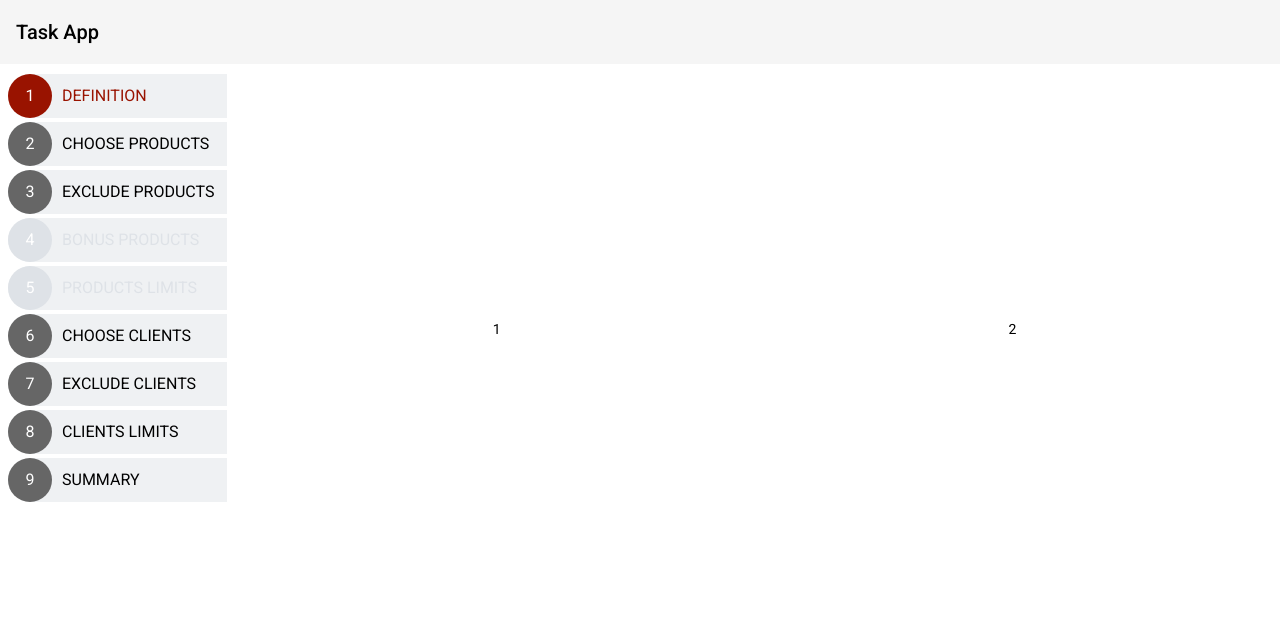
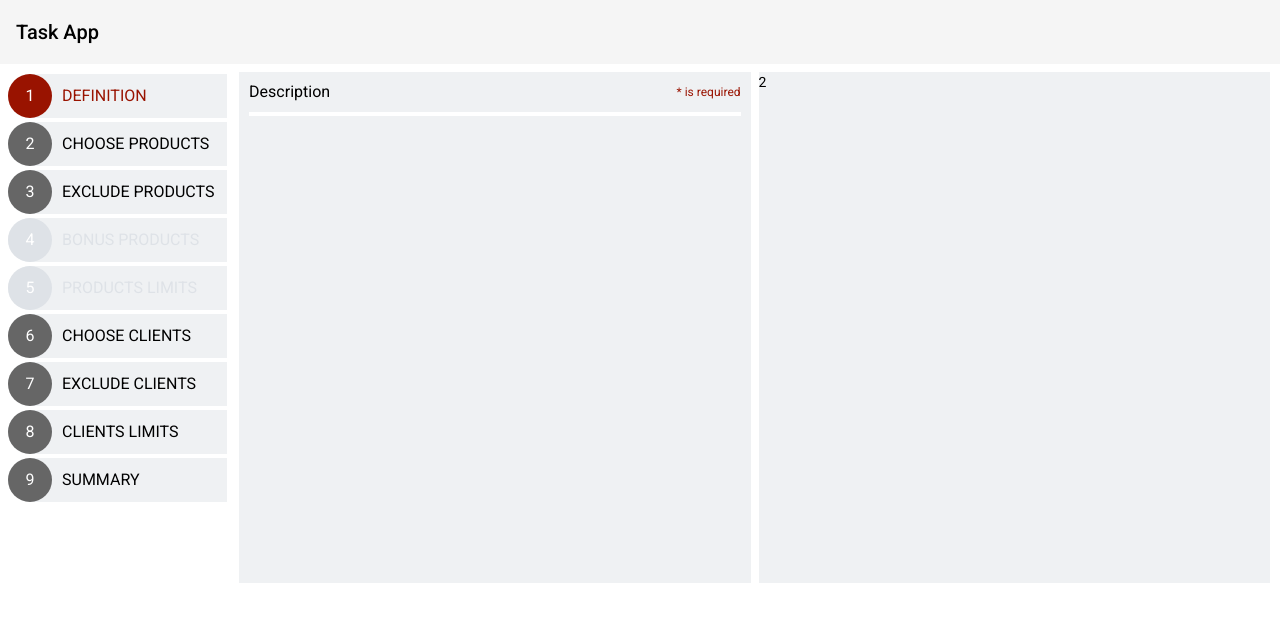
Before and after one commit to Luukess/nbt, an Angular app: page /definition in a window 1280 px wide. Shown: the top 622 px of the page. Built offline with nearby package versions, Linux system fonts and the light colour scheme.

Commit message:
Feat: added form description component, created global selector for required label

```diff
--- a/src/app/app.module.ts
+++ b/src/app/app.module.ts
@@ -15,6 +15,7 @@ import { ExcludeClientsPageComponent } from './pages/exclude-clients-page/exclud
 import { ClientsLimitsPageComponent } from './pages/clients-limits-page/clients-limits-page.component';
 import { SummaryPageComponent } from './pages/summary-page/summary-page.component';
 import { DesktopNavComponent } from './components/desktop-nav/desktop-nav.component';
+import { DescriptionformComponent } from './pages/definition-page/descriptionform/descriptionform.component';
 
 @NgModule({
     declarations: [
@@ -26,6 +27,7 @@ import { DesktopNavComponent } from './components/desktop-nav/desktop-nav.compon
         ClientsLimitsPageComponent,
         SummaryPageComponent,
         DesktopNavComponent,
+        DescriptionformComponent,
     ],
     imports: [
         BrowserModule,
--- a/src/app/pages/definition-page/definition-page.component.html
+++ b/src/app/pages/definition-page/definition-page.component.html
@@ -1,4 +1,4 @@
-<mat-grid-list [cols]="cols">
-    <mat-grid-tile>1</mat-grid-tile>
+<mat-grid-list id="definition-grid-main" [cols]="cols" gutterSize="8">
+    <mat-grid-tile><app-descriptionform></app-descriptionform></mat-grid-tile>
     <mat-grid-tile>2</mat-grid-tile>
 </mat-grid-list>
--- /dev/null
+++ b/src/app/pages/definition-page/descriptionform/descriptionform.component.html
@@ -0,0 +1,6 @@
+<div id="description-form-container">
+    <div id="header-description-form">
+        <p class="header-p name-of-header">Description</p>
+        <p class="header-p required-label">* is required</p>
+    </div>
+</div>
--- /dev/null
+++ b/src/app/pages/definition-page/descriptionform/descriptionform.component.scss
@@ -0,0 +1,22 @@
+#description-form-container {
+    width: 100%;
+    // background-color: red;
+    padding: 0 10px;
+
+    #header-description-form {
+        display: flex;
+        justify-content: space-between;
+        align-items: center;
+        width: 100%;
+        height: 44px;
+        border-bottom: 4px solid white;
+
+        .name-of-header {
+            font-size: 16px;
+        }
+
+        .header-p {
+            margin: 0;
+        }
+    }
+}
--- /dev/null
+++ b/src/app/pages/definition-page/descriptionform/descriptionform.component.ts
@@ -0,0 +1,15 @@
+import { Component, OnInit } from '@angular/core';
+
+@Component({
+  selector: 'app-descriptionform',
+  templateUrl: './descriptionform.component.html',
+  styleUrls: ['./descriptionform.component.scss']
+})
+export class DescriptionformComponent implements OnInit {
+
+  constructor() { }
+
+  ngOnInit(): void {
+  }
+
+}
--- a/src/styles.scss
+++ b/src/styles.scss
@@ -23,6 +23,18 @@ body {
     }
 }
 
+#definition-grid-main {
+    .mat-grid-tile-content {
+        display: block !important;
+        background-color: #EFF1F3;
+    }
+}
+
+.required-label {
+    font-size: 12px;
+    color: #991300;
+}
+
 .active-link {
     color: #991300;
 }
```
